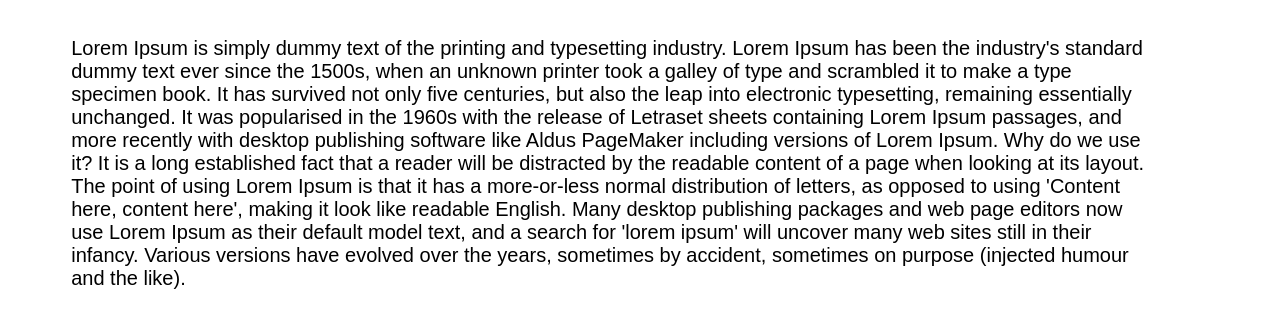
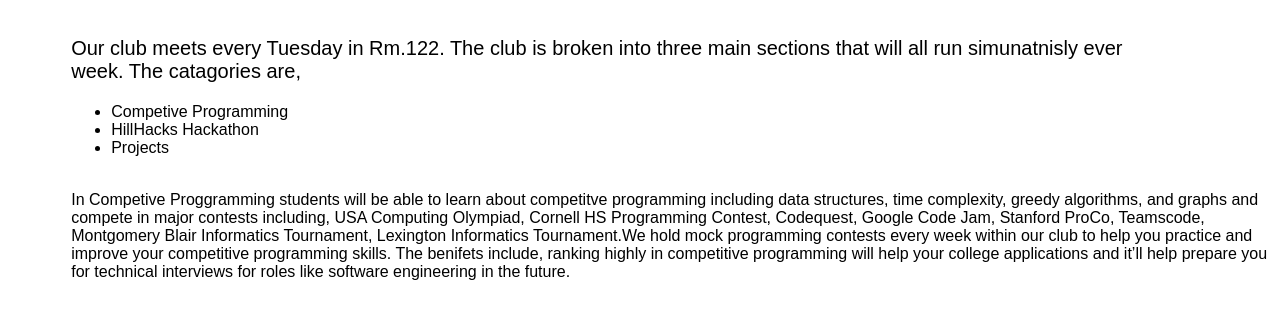
Before and after one commit to whcs21/whcs21.github.io, a plain HTML site: page about.html in a window 1280 px wide. Shown: the part 174-502 px from the top of the page. Drawn offline with Linux system fonts and the light colour scheme.

Commit message:
Update about.html

```diff
--- a/about.html
+++ b/about.html
@@ -14,10 +14,20 @@
             <h1 style="font-size:60px" id="header1">About</h1>
 
 
-            <p style="font-size:20px;width:90%" id="body1">Lorem Ipsum is simply dummy text of the printing and typesetting industry. Lorem Ipsum has been the industry's standard dummy text ever since the 1500s, when an unknown printer took a galley of type and scrambled it to make a type specimen book. It has survived not only five centuries, but also the leap into electronic typesetting, remaining essentially unchanged. It was popularised in the 1960s with the release of Letraset sheets containing Lorem Ipsum passages, and more recently with desktop publishing software like Aldus PageMaker including versions of Lorem Ipsum.
+            <p style="font-size:20px;width:90%" id="body1">
 
-                Why do we use it?
-                It is a long established fact that a reader will be distracted by the readable content of a page when looking at its layout. The point of using Lorem Ipsum is that it has a more-or-less normal distribution of letters, as opposed to using 'Content here, content here', making it look like readable English. Many desktop publishing packages and web page editors now use Lorem Ipsum as their default model text, and a search for 'lorem ipsum' will uncover many web sites still in their infancy. Various versions have evolved over the years, sometimes by accident, sometimes on purpose (injected humour and the like).
+                Our club meets every Tuesday in Rm.122. The club is broken into three main sections that will all run simunatnisly ever week. The catagories are,
+                <ul>
+                    <li>Competive Programming</li>
+                    <li>HillHacks Hackathon</li>
+                    <li>Projects</li>
+            </ul>
+         <br>
+            In Competive Proggramming students will be able to learn about competitve programming including data structures, time complexity, greedy algorithms, and graphs and compete in major contests including, USA Computing Olympiad, Cornell HS Programming Contest, Codequest, Google Code Jam, Stanford ProCo, Teamscode, Montgomery Blair Informatics Tournament, Lexington Informatics Tournament.We hold mock programming contests every week within our club to help you practice and improve your competitive programming skills. The benifets include, ranking highly in competitive programming will help your college applications and it’ll help prepare you for technical interviews for roles like software engineering in the future.
+
+
+
+
 
                 </p>
 
```
